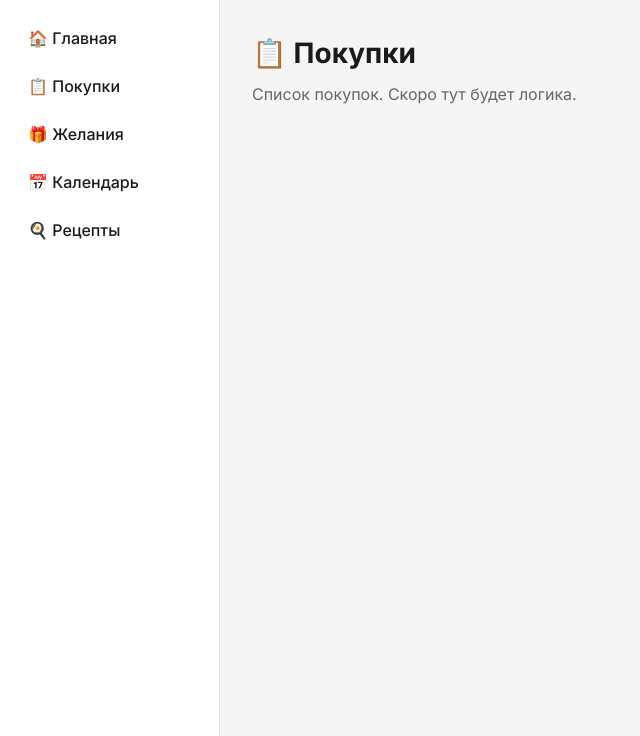
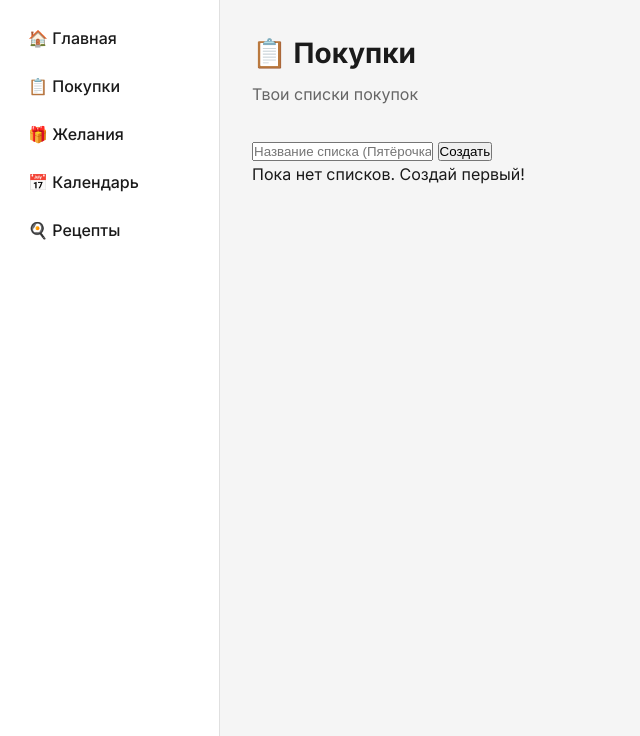
Before and after one commit to Yoshi-6767/Home-Hub, a Flask app: page /shopping in a window 1280 px wide. Shown: the part 64-800 px from the top of the page, without its empty margins (0-640 px from the left). Run offline with Flask 3, Linux system fonts and the light colour scheme.

Commit message:
Update shopping.html

```diff
--- a/templates/shopping.html
+++ b/templates/shopping.html
@@ -2,5 +2,28 @@
 
 {% block content %}
 <h1>📋 Покупки</h1>
-<p class="subtitle">Список покупок. Скоро тут будет логика.</p>
+<p class="subtitle">Твои списки покупок</p>
+
+<form method="POST" action="/shopping/create" class="add-form">
+    <input type="text" name="name" placeholder="Название списка (Пятёрочка)" required>
+    <button type="submit" class="btn-primary">Создать</button>
+</form>
+
+<div class="lists">
+    {% for lst in lists %}
+    <div class="list-card">
+        <a href="/shopping/{{ lst.id }}" class="list-link">
+            <div class="list-name">{{ lst.name }}</div>
+            <div class="list-count">
+                {{ lst.items | selectattr('done', 'equalto', false) | list | length }} активных
+            </div>
+        </a>
+        <form method="POST" action="/shopping/{{ lst.id }}/delete" class="delete-form">
+            <button type="submit" class="btn-delete" onclick="return confirm('Удалить список?')">✕</button>
+        </form>
+    </div>
+    {% else %}
+    <p class="empty">Пока нет списков. Создай первый!</p>
+    {% endfor %}
+</div>
 {% endblock %}
```
